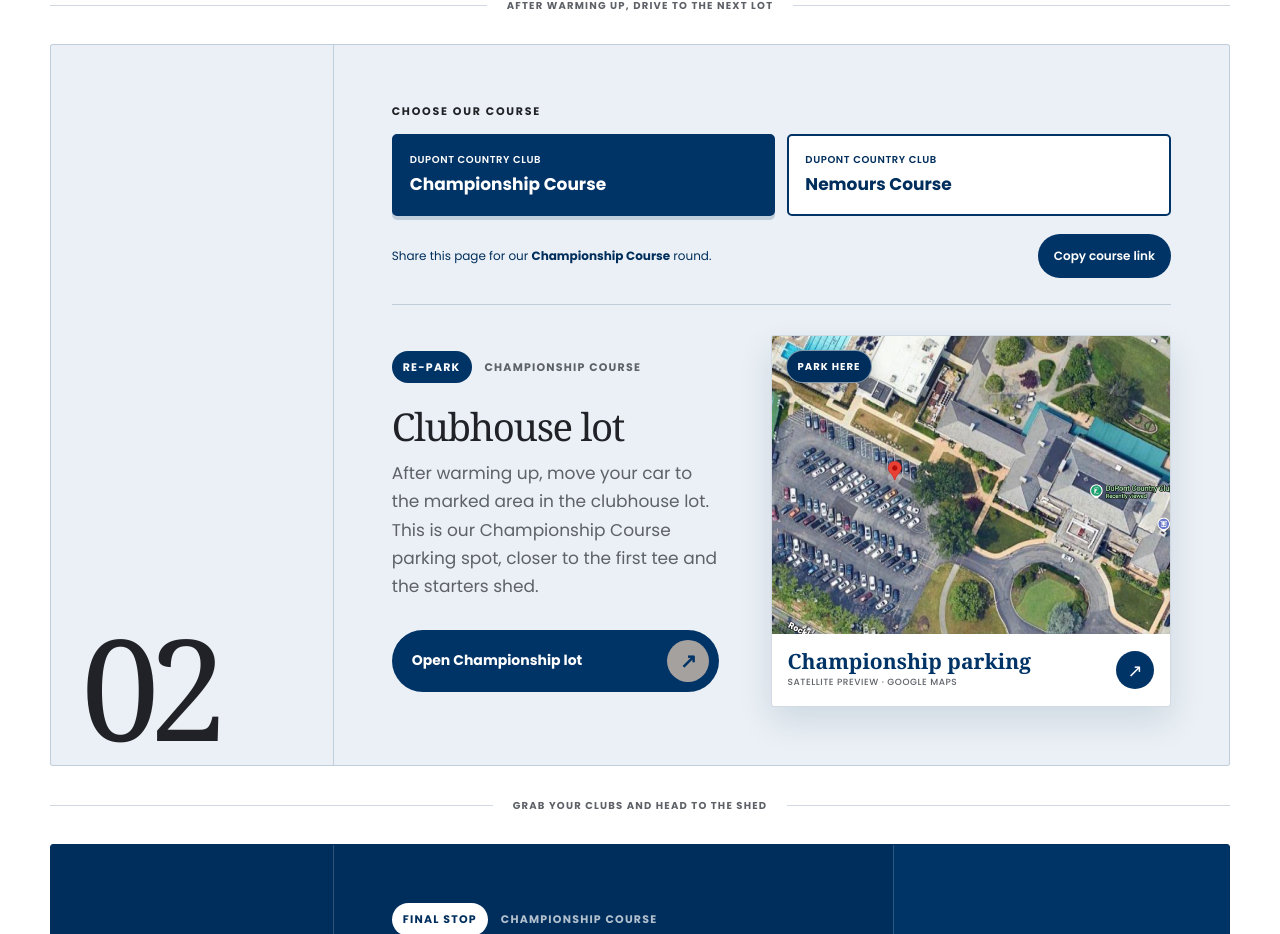
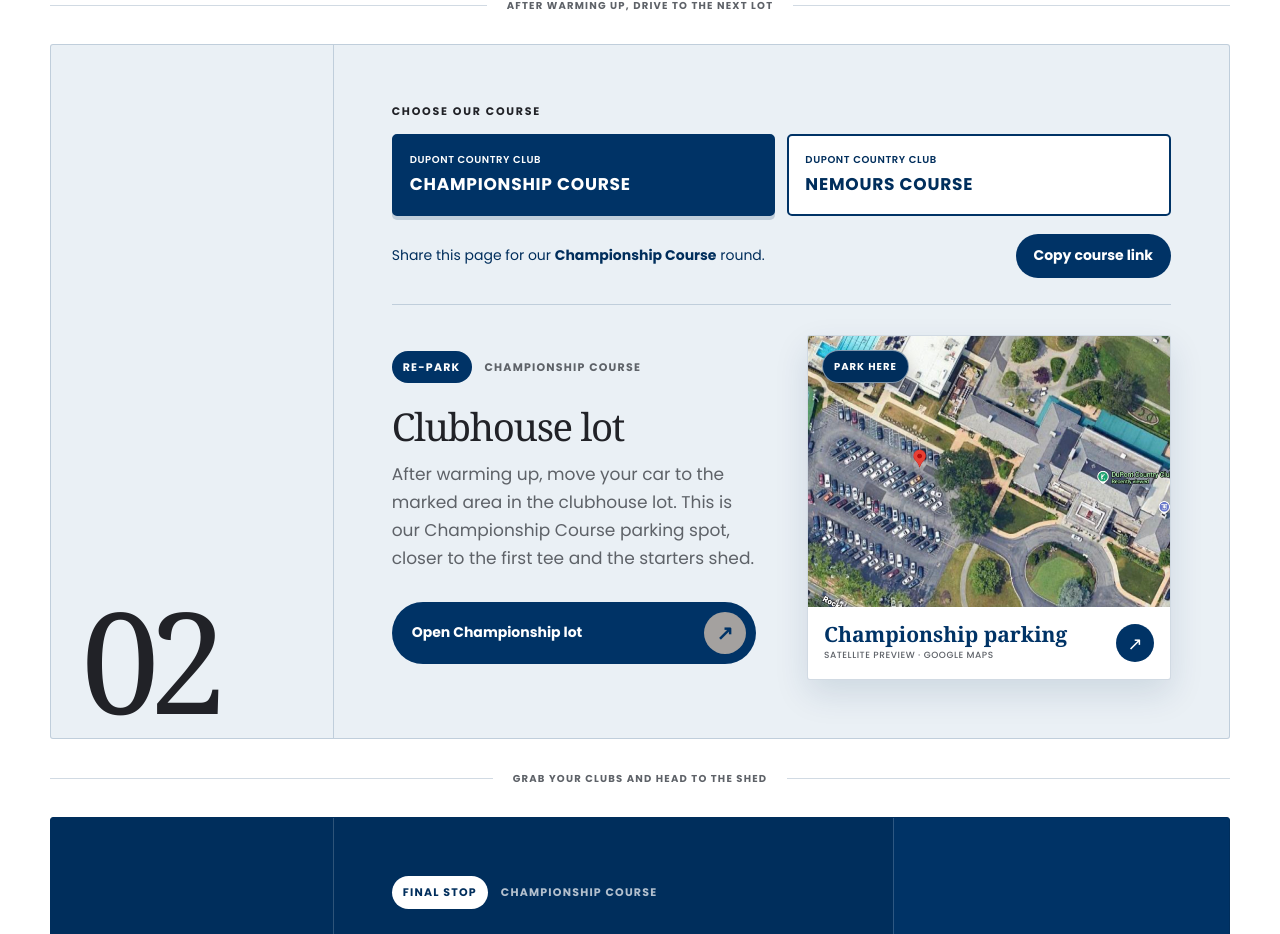
Before and after one commit to chiawupenn/dupont-golf-day-guide, a Next.js app: page / in a window 1280 px wide. Shown: the part 1234-2168 px from the top of the page. Built offline with nearby package versions, Linux system fonts and the light colour scheme; a web font is replaced by a local one.

Commit message:
Keep course selector styled across deployments

```diff
--- a/app/globals.css
+++ b/app/globals.css
@@ -572,6 +572,7 @@ footer a:focus-visible {
 }
 
 .course-tabs a span {
+  color: inherit;
   font-size: 10px;
   font-weight: 600;
   letter-spacing: 0.06em;
@@ -597,7 +598,9 @@ footer a:focus-visible {
 
 .course-share p { flex: 1 1 240px; margin: 0; color: var(--green-deep); font-size: 12px; }
 .course-share button {
+  width: auto;
   min-height: 44px;
+  margin-top: 0;
   padding: 10px 16px;
   color: white;
   background: var(--green);
--- a/app/guide.tsx
+++ b/app/guide.tsx
@@ -76,11 +76,13 @@ function MapPreview({
   src,
   alt,
   title,
+  preserveAspect = false,
 }: {
   href: string;
   src: string;
   alt: string;
   title: string;
+  preserveAspect?: boolean;
 }) {
   return (
     <a
@@ -90,8 +92,18 @@ function MapPreview({
       rel="noreferrer"
       aria-label={`${title}: open in Google Maps`}
     >
-      <span className="map-preview-image">
-        <img src={src} alt={alt} width="1400" height="1050" loading="lazy" />
+      <span
+        className="map-preview-image"
+        style={preserveAspect ? { aspectRatio: "auto" } : undefined}
+      >
+        <img
+          src={src}
+          alt={alt}
+          width="1400"
+          height="1050"
+          loading="lazy"
+          style={preserveAspect ? { height: "auto", objectFit: "contain" } : undefined}
+        />
         <span className="map-pin-label">Park here</span>
       </span>
       <span className="map-preview-caption">
@@ -198,24 +210,92 @@ export default function Guide({
 
           <article className="route-card route-card-starter" id="clubhouse">
             <div className="route-number" aria-hidden="true">02</div>
-            <div className="route-content clubhouse-content">
-              <div className="course-picker">
+            <div className="route-content clubhouse-content" style={{ gap: "30px" }}>
+              <div
+                className="course-picker"
+                style={{ borderBottom: "1px solid var(--line)", paddingBottom: "26px" }}
+              >
                 <p className="eyebrow">Choose our course</p>
-                <nav className="course-tabs" aria-label="Clubhouse parking by golf course">
+                <nav
+                  className="course-tabs header-nav"
+                  aria-label="Clubhouse parking by golf course"
+                  style={{
+                    display: "grid",
+                    gridTemplateColumns: "repeat(auto-fit, minmax(min(100%, 240px), 1fr))",
+                    gap: "12px",
+                  }}
+                >
                   {Object.entries(arrivalCourses).map(([id, course]) => (
-                    <a key={id} href={`${basePath}/${id}/#clubhouse`} aria-current={id === courseId ? "page" : undefined}>
+                    <a
+                      key={id}
+                      href={`${basePath}/${id}/#clubhouse`}
+                      aria-current={id === courseId ? "page" : undefined}
+                      style={{
+                        minHeight: "82px",
+                        padding: "16px",
+                        display: "flex",
+                        flexDirection: "column",
+                        alignItems: "flex-start",
+                        justifyContent: "center",
+                        gap: "5px",
+                        color: id === courseId ? "white" : "var(--green-deep)",
+                        background: id === courseId ? "var(--green)" : "white",
+                        border: "2px solid var(--green)",
+                        borderRadius: "5px",
+                        textDecoration: "none",
+                      }}
+                    >
                       <span>DuPont Country Club</span>
                       <strong>{course.name}</strong>
                     </a>
                   ))}
                 </nav>
-                <div className="course-share">
-                  <p>Share this page for our <strong>{selectedCourse.name}</strong> round.</p>
-                  <button type="button" data-copy-course-link={coursePath}>Copy course link</button>
+                <div
+                  className="course-share"
+                  style={{
+                    marginTop: "18px",
+                    display: "flex",
+                    alignItems: "center",
+                    flexWrap: "wrap",
+                    gap: "10px 18px",
+                  }}
+                >
+                  <p style={{ flex: "1 1 240px", margin: 0, fontSize: "14px" }}>
+                    Share this page for our <strong>{selectedCourse.name}</strong> round.
+                  </p>
+                  <button
+                    className="map-link course-copy-button"
+                    type="button"
+                    data-copy-course-link={coursePath}
+                    style={{
+                      width: "auto",
+                      minHeight: "44px",
+                      marginTop: 0,
+                      padding: "10px 18px",
+                      display: "inline-flex",
+                      justifyContent: "center",
+                      color: "white",
+                      background: "var(--green)",
+                      border: 0,
+                      borderRadius: "999px",
+                      fontSize: "14px",
+                      fontWeight: 700,
+                    }}
+                  >
+                    Copy course link
+                  </button>
                   <span className="copy-status" role="status" aria-live="polite" />
                 </div>
               </div>
-              <div className="clubhouse-map-layout">
+              <div
+                className="clubhouse-map-layout"
+                style={{
+                  display: "grid",
+                  gridTemplateColumns: "repeat(auto-fit, minmax(min(100%, 320px), 1fr))",
+                  alignItems: "center",
+                  gap: "clamp(30px, 4vw, 58px)",
+                }}
+              >
                 <div className="route-copy">
                   <div className="route-meta">
                     <span className="route-tag">Re-park</span>
@@ -230,6 +310,7 @@ export default function Guide({
                   src={`${basePath}${selectedCourse.image}`}
                   alt={selectedCourse.alt}
                   title={`${courseId === "nemours" ? "Nemours" : "Championship"} parking`}
+                  preserveAspect
                 />
               </div>
             </div>
```
Also changed, not shown: 5 other files (tests, documents, lock files or other folders). Lines whose indentation alone changed are shown as unchanged.
